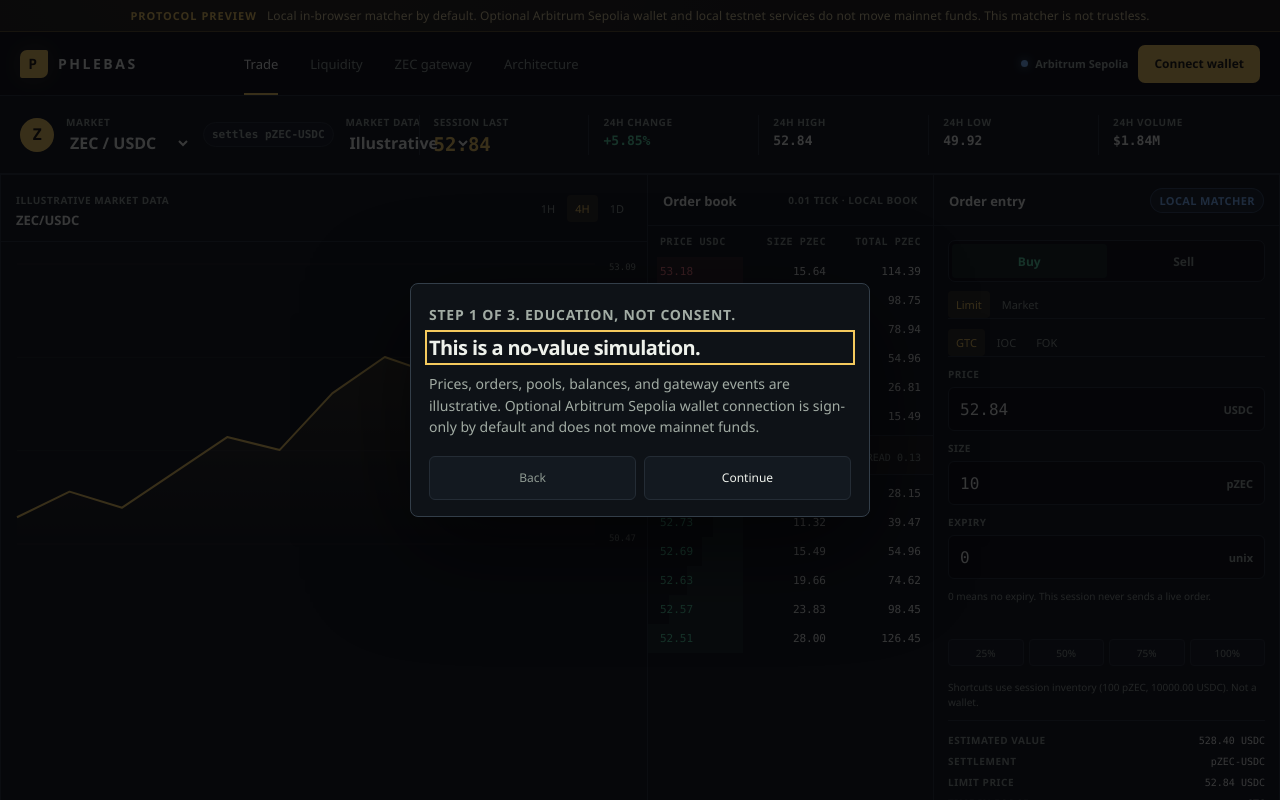
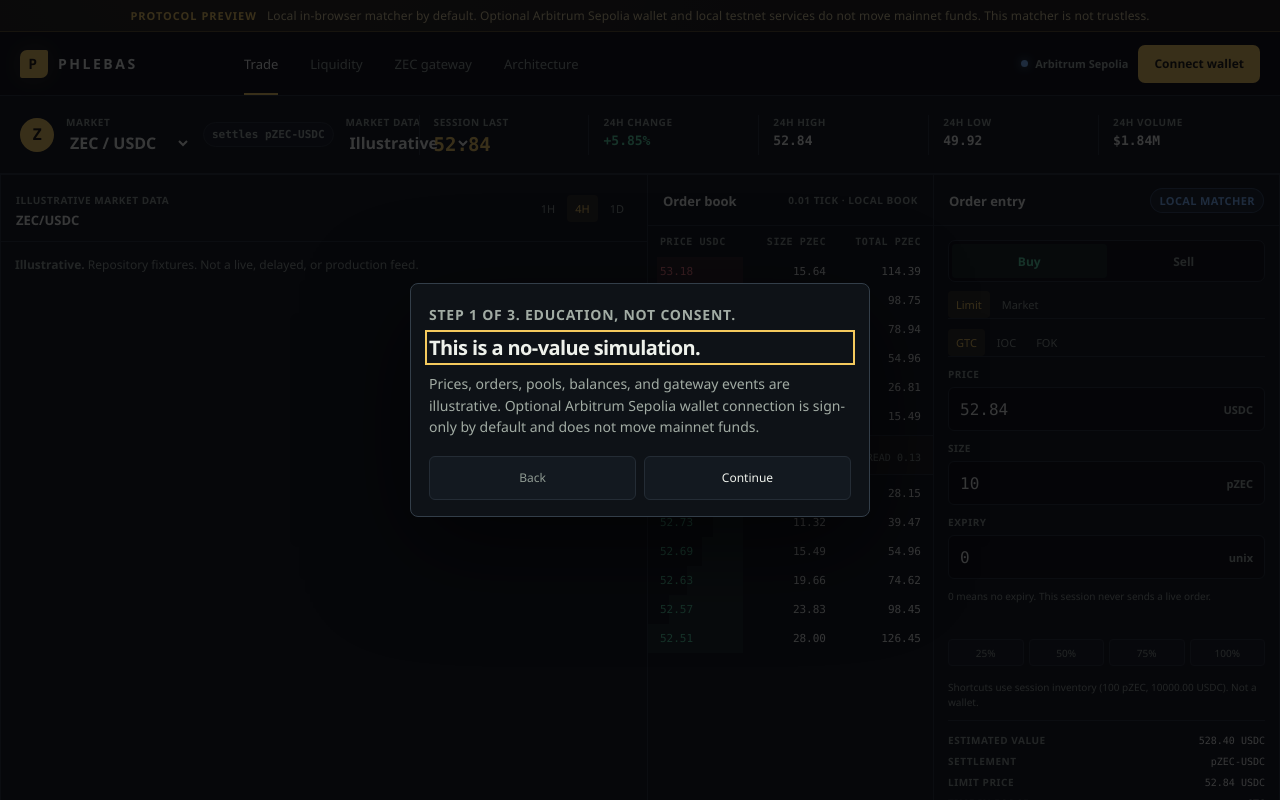
Before and after one commit to EauDoon/Phlebas, a Next.js app: page /trade in a window 1280 px wide. Shown: the top 800 px of the page. Built offline with nearby package versions, Linux system fonts and the light colour scheme.

Commit message:
feat: withhold chart and depth when the feed is empty or unavailable

```diff
--- a/src/components/order-book.tsx
+++ b/src/components/order-book.tsx
@@ -1,5 +1,6 @@
 import type { MarketId } from "@/lib/market-data";
 import { markets } from "@/lib/market-data";
+import { feedSurface, type FeedStatus } from "@/lib/market-state";
 import { levelsFromBook, type Book } from "@/lib/matcher";
 import { PRICE_DECIMALS, PZEC_DECIMALS, formatAtomicUnits } from "@/lib/units";
 
@@ -9,14 +10,17 @@ export function OrderBook({
   marketId,
   book,
   onPriceSelect,
+  feedStatus = "illustrative",
 }: {
   marketId: MarketId;
   book: Book;
   onPriceSelect: (priceTicks: bigint) => void;
+  feedStatus?: FeedStatus;
 }) {
   const market = markets[marketId];
-  const asks = levelsFromBook(book, "sell");
-  const bids = levelsFromBook(book, "buy");
+  const surface = feedSurface(feedStatus);
+  const asks = surface.showFixtures ? levelsFromBook(book, "sell") : [];
+  const bids = surface.showFixtures ? levelsFromBook(book, "buy") : [];
   const askRows = [...asks].reverse();
   const maxAtoms = [...asks, ...bids].reduce((max, level) => (
     level.totalAtoms > max ? level.totalAtoms : max
@@ -27,7 +31,9 @@ export function OrderBook({
     <section className={styles.panel} aria-labelledby="order-book-title">
       <div className={styles.panelHeader}>
         <h2 id="order-book-title">Order book</h2>
-        <span className={styles.miniLabel}>0.01 tick · local book</span>
+        <span className={styles.miniLabel}>
+          {surface.showFixtures ? "0.01 tick · local book" : surface.heading}
+        </span>
       </div>
       <table className={styles.dataTable}>
         <caption className={styles.srOnly}>
@@ -44,7 +50,11 @@ export function OrderBook({
           {askRows.length === 0 && bids.length === 0 && (
             <tr>
               <td colSpan={3}>
-                <p className={styles.emptyState}>No resting depth. The local book is empty.</p>
+                <p className={styles.emptyState}>
+                  {surface.showFixtures || feedStatus === "empty"
+                    ? "No resting depth. The local book is empty."
+                    : `${surface.heading}. ${surface.message}`}
+                </p>
               </td>
             </tr>
           )}
--- a/src/components/price-chart.tsx
+++ b/src/components/price-chart.tsx
@@ -1,5 +1,6 @@
 import type { ChartRange, MarketId } from "@/lib/market-data";
 import { chartSeries } from "@/lib/market-data";
+import { feedSurface, type FeedStatus } from "@/lib/market-state";
 import { PRICE_DECIMALS, formatAtomicUnits } from "@/lib/units";
 
 import styles from "./terminal.module.css";
@@ -7,9 +8,19 @@ import styles from "./terminal.module.css";
 type PriceChartProps = {
   marketId: MarketId;
   range: ChartRange;
+  feedStatus: FeedStatus;
 };
 
-export function PriceChart({ marketId, range }: PriceChartProps) {
+export function PriceChart({ marketId, range, feedStatus }: PriceChartProps) {
+  const surface = feedSurface(feedStatus);
+  if (!surface.showFixtures) {
+    return (
+      <p className={styles.emptyState} role="status">
+        <strong>{surface.heading}. </strong>
+        {surface.message}
+      </p>
+    );
+  }
   const values = chartSeries[marketId][range];
   const min = Math.min(...values) - 25;
   const max = Math.max(...values) + 25;
@@ -31,10 +42,18 @@ export function PriceChart({ marketId, range }: PriceChartProps) {
         className={styles.chart}
         viewBox={`0 0 ${width} ${height}`}
         role="img"
-        aria-label={`Illustrative ${range} price chart for ${marketId}`}
+        aria-label={
+          feedStatus === "stale"
+            ? `Delayed illustrative ${range} price chart for ${marketId}`
+            : `Illustrative ${range} price chart for ${marketId}`
+        }
         preserveAspectRatio="none"
       >
-        <title>{`Illustrative ${range} price chart for ${marketId}`}</title>
+        <title>
+          {feedStatus === "stale"
+            ? `Delayed illustrative ${range} price chart for ${marketId}`
+            : `Illustrative ${range} price chart for ${marketId}`}
+        </title>
         <defs>
           <linearGradient id="chartFill" x1="0" x2="0" y1="0" y2="1">
             <stop offset="0%" stopColor="#f4c95d" stopOpacity="0.2" />
```
